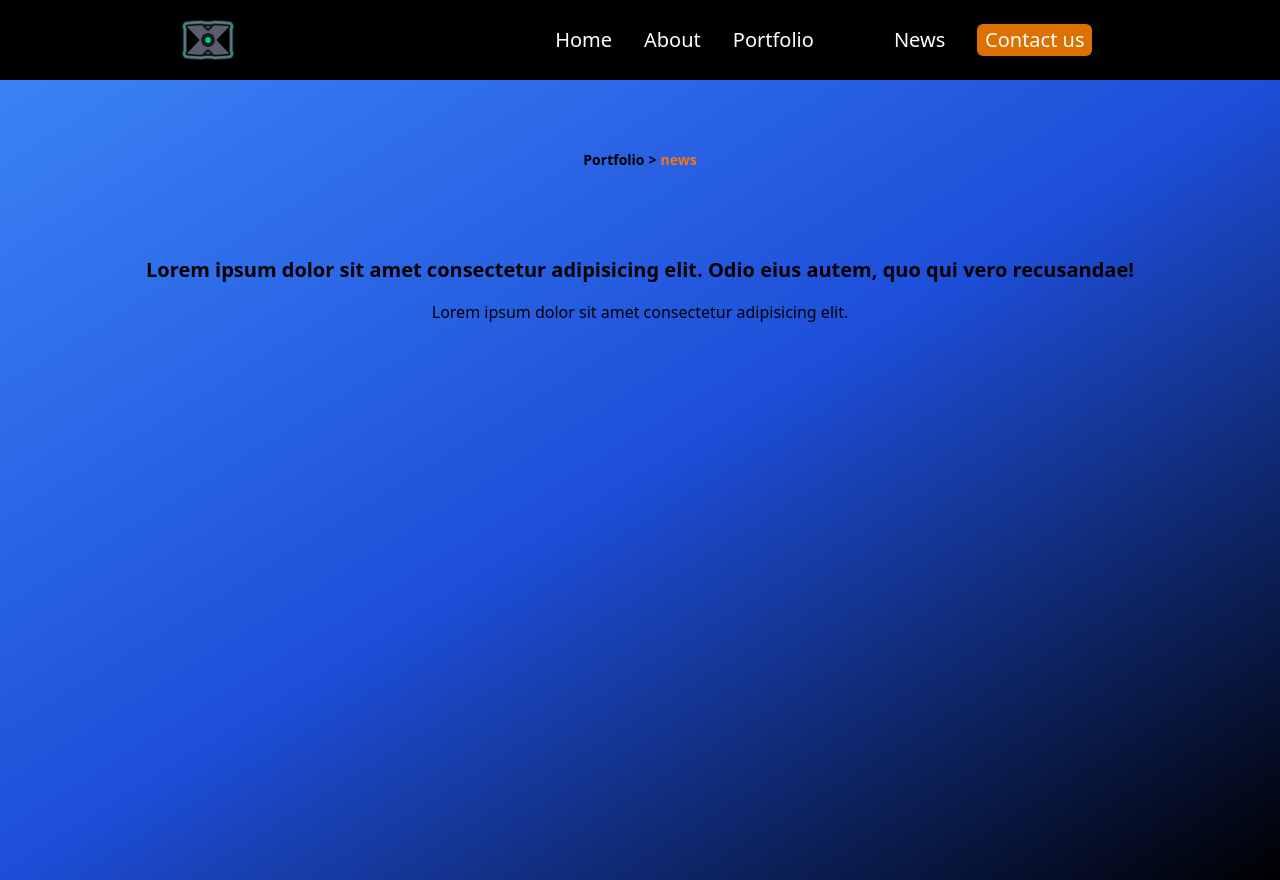
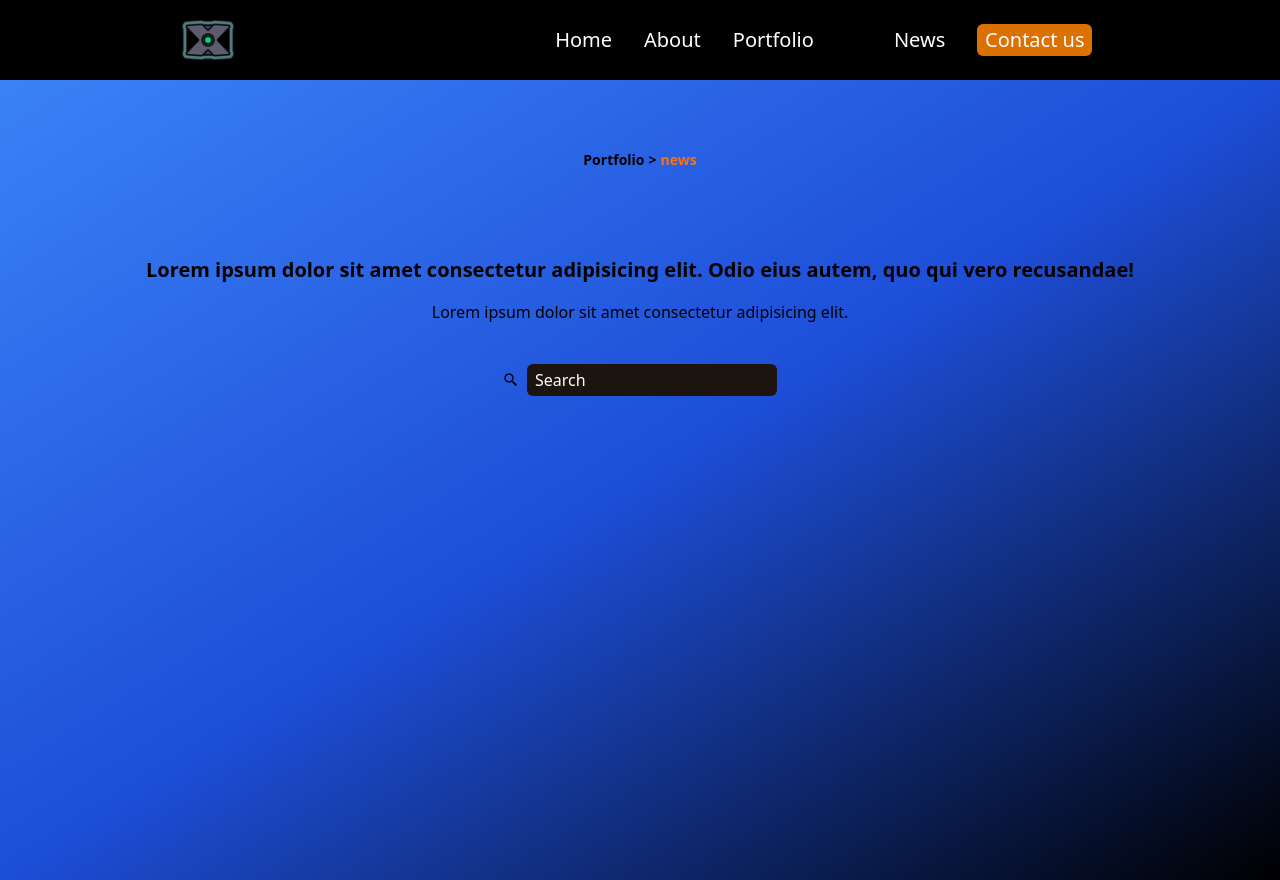
Before and after one commit to Kevin-ORojas/PageGaming, a React (Vite) app: page /news in a window 1280 px wide. Built offline with nearby package versions, Linux system fonts and the light colour scheme.

Commit message:
input colocado le intentare poner un evento que me ayude a buscar cualquier juego

```diff
--- a/src/pages/News.jsx
+++ b/src/pages/News.jsx
@@ -49,6 +49,10 @@ const News = () => {
             autem, quo qui vero recusandae!
           </h1>
           <p>Lorem ipsum dolor sit amet consectetur adipisicing elit.</p>
+
+          <div className="mt-10 w-full flex justify-center items-center gap-2 ">
+          <i  className='bx bx-search-alt-2'></i><input className="w-[250px] placeholder:text-white placeholder:p-2 bg-[#1C140F] h-8 rounded-md b" type="text" placeholder="Search"   />
+          </div>
         </article>
       </section>
     </main>
```
